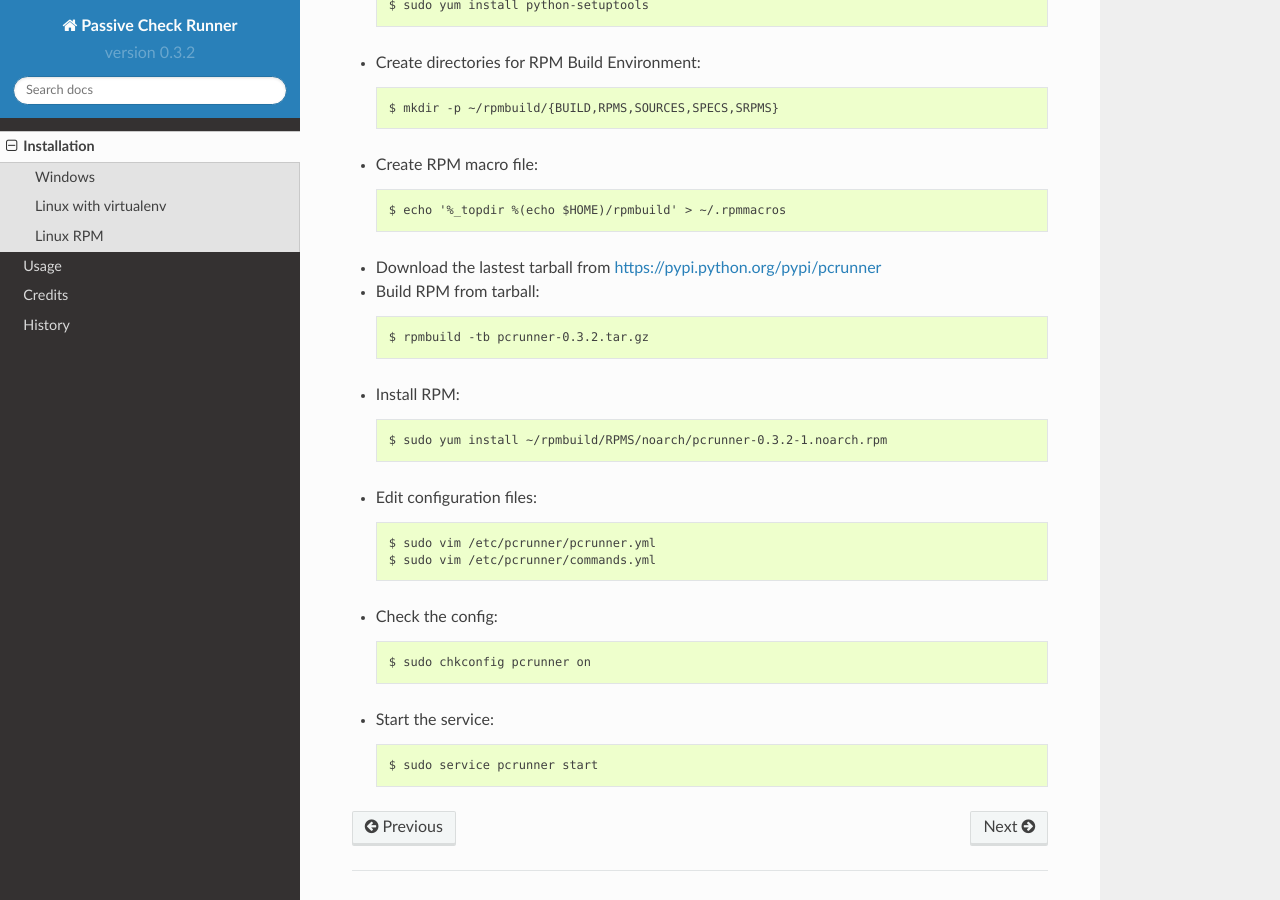
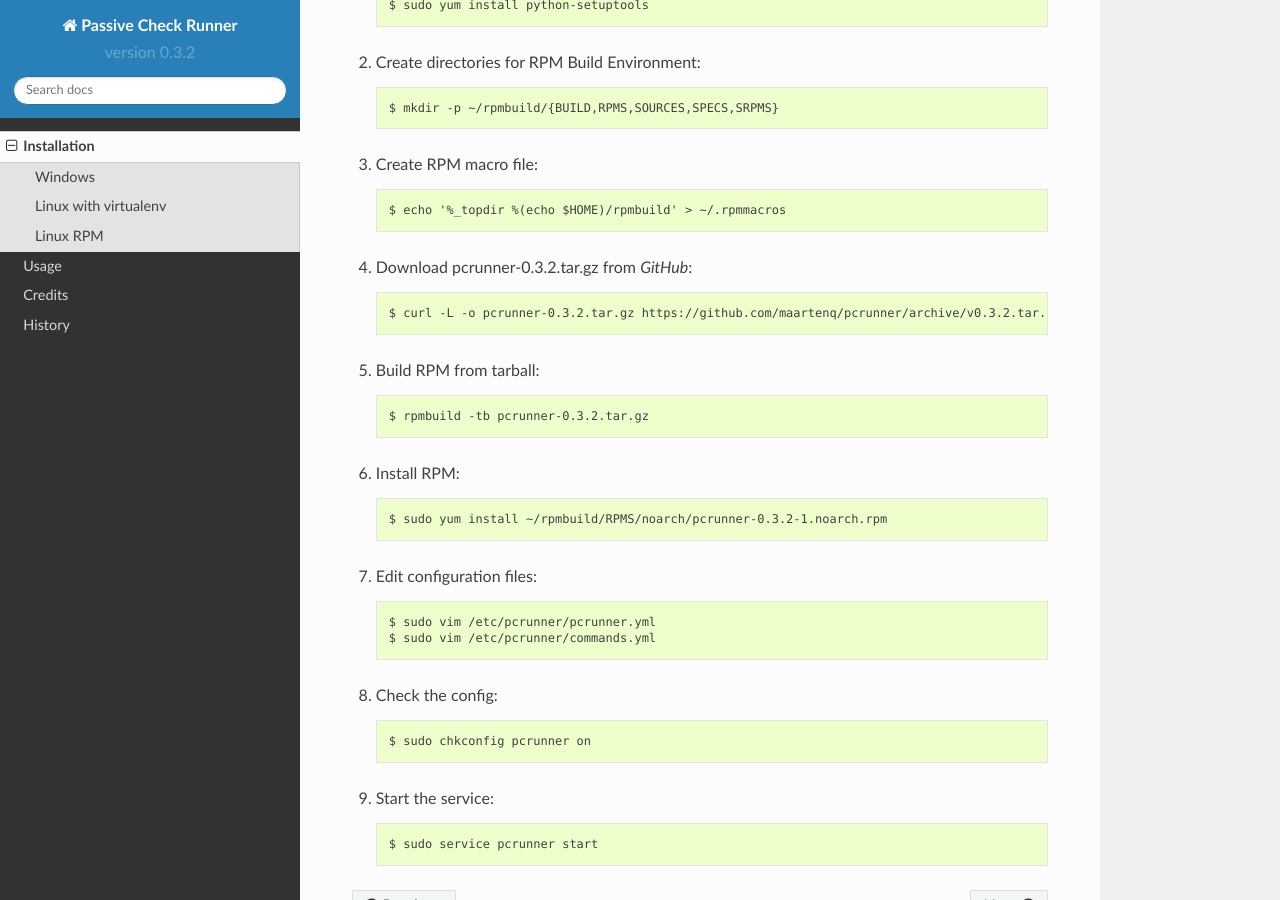
Before and after one commit to maartenq/pcrunner, a Sphinx documentation site: the page built from docs/installation.rst, in a window 1280 px wide and 900 px high, scrolled down 2861 px. Built offline with Sphinx 7.4.7 and the Read the Docs theme 2.0.0, drawn with Linux system fonts in a browser that asks for light colours.

Commit message:
docs: download from `github`

```diff
--- a/docs/installation.rst
+++ b/docs/installation.rst
@@ -6,19 +6,19 @@ Installation
 Windows
 =======
 
-* Install *Python 2.7.9*
+#. Install *Python 2.7.9*
 
     * Download `Python 2.7.9 Windows X86-64 Installer`_
     * Double click to run the installer.
 
 
-* Install *Python for Windows extensions*
+#. Install *Python for Windows extensions*
 
     * Download `pywin32-220.win-amd64-py2.7.exe`_
     * Double click to run the installer.
 
 
-* Install *Setuptools*
+#. Install *Setuptools*
 
     * Download `ez_setup.py`_
     * Go to folder
@@ -29,7 +29,7 @@ Windows
         C:\Python27\python.exe ez_setup.py
 
 
-* Install *pcrunner*
+#. Install *pcrunner*
 
     * Download `master.zip`_::
 
@@ -43,7 +43,7 @@ Windows
         C:\Python27\Scripts\easy_install.exe master.zip
 
 
-* Install *pcrunner* as Windows Service
+#. Install *pcrunner* as Windows Service
 
     * Go to folder ``C:\Python27\Lib\site-packages\pcrunner-0.3.2-py2.7.egg\pcrunner``
     * Shift-right-click
@@ -53,7 +53,7 @@ Windows
         C:\Python27\python.exe windows_service.py install
 
 
-* Configure *pcrunner* as Windows Service
+#. Configure *pcrunner* as Windows Service
 
     * Edit ``C:\Python27\Lib\site-packages\pcrunner-0.3.2-py2.7.egg\pcrunner\etc\pcrunner.yml``
         * *nsca_web_url*
@@ -61,7 +61,7 @@ Windows
         * *nsca_web_password*
 
 
-* Start *pcrunner* as Windows Service
+#. Start *pcrunner* as Windows Service
 
     * *Start* -> *Administrative Tools* -> *Services*
     * Select *pcrunner*
@@ -81,32 +81,32 @@ Installation on Fedora/RH/Centos/SL
       command line.
 
 
-* Download *pcrunner*::
+#. Download *pcrunner*::
 
     # curl -O https://github.com/maartenq/pcrunner/archive/master.zip
 
 
-* Install python-virtualenv_::
+#. Install python-virtualenv_::
 
     # yum install python-virtualenv
 
 
-* Make virtual environment::
+#. Make virtual environment::
 
     # virtualenv /<path>/<to>/<virtualenv_dir>
 
 
-* Make virtual environment active::
+#. Make virtual environment active::
 
     # source /<path>/<to>/<virtualenv_dir>/bin/activate
 
 
-* Install *pcrunner*::
+#. Install *pcrunner*::
 
     (virtenv)# pip install master.zip
 
 
-* Install configuration files::
+#. Install configuration files::
 
     # mkdir /etc/pcrunner
     # mkdir /var/spool/pcrunner
@@ -115,18 +115,18 @@ Installation on Fedora/RH/Centos/SL
     # install -m 755 /<path>/<to>/<virtualenv_dir>/lib/python2.6/site-packages/pcrunner/etc/pcrunner_rh_init /etc/init.d/
 
 
-* Edit configuration files::
+#. Edit configuration files::
 
     # vim /etc/pcrunner/pcrunner.yml
     # vim /etc/pcrunner/commands.yml
 
 
-* Check the config::
+#. Check the config::
 
     # chkconfig pcrunner on
 
 
-* Start the service::
+#. Start the service::
 
     # service pcrunner start
 
@@ -134,48 +134,50 @@ Installation on Fedora/RH/Centos/SL
 Linux RPM
 =========
 
-* Install packages for RPM Build Environment::
+#. Install packages for RPM Build Environment::
 
     $ sudo yum install rpm-build
     $ sudo yum install python-devel
     $ sudo yum install python-setuptools
 
 
-* Create directories for RPM Build Environment::
+#. Create directories for RPM Build Environment::
 
     $ mkdir -p ~/rpmbuild/{BUILD,RPMS,SOURCES,SPECS,SRPMS}
 
 
-* Create RPM macro file::
+#. Create RPM macro file::
 
     $ echo '%_topdir %(echo $HOME)/rpmbuild' > ~/.rpmmacros
 
 
-* Download the lastest tarball from https://pypi.python.org/pypi/pcrunner
+#. Download pcrunner-0.3.2.tar.gz from `GitHub`::
+
+    $ curl -L -o pcrunner-0.3.2.tar.gz https://github.com/maartenq/pcrunner/archive/v0.3.2.tar.gz
 
 
-* Build RPM from tarball::
+#. Build RPM from tarball::
 
     $ rpmbuild -tb pcrunner-0.3.2.tar.gz
 
 
-* Install RPM::
+#. Install RPM::
 
    $ sudo yum install ~/rpmbuild/RPMS/noarch/pcrunner-0.3.2-1.noarch.rpm
 
 
-* Edit configuration files::
+#. Edit configuration files::
 
     $ sudo vim /etc/pcrunner/pcrunner.yml
     $ sudo vim /etc/pcrunner/commands.yml
 
 
-* Check the config::
+#. Check the config::
 
     $ sudo chkconfig pcrunner on
 
 
-* Start the service::
+#. Start the service::
 
     $ sudo service pcrunner start
 
```
Also changed, not shown: setup.cfg (+6 -2 lines).
